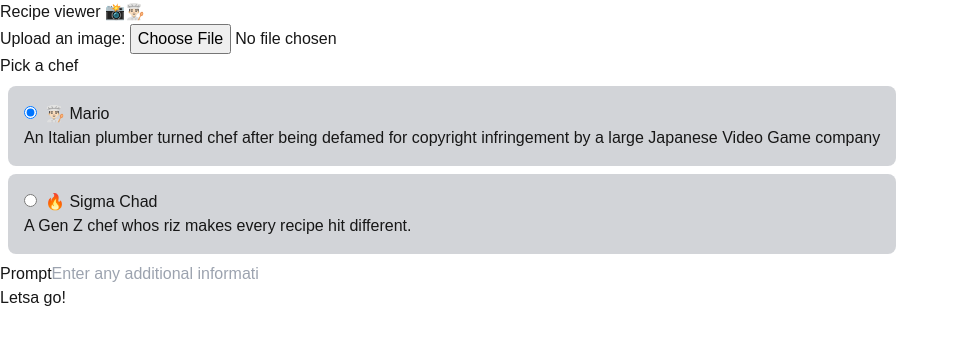
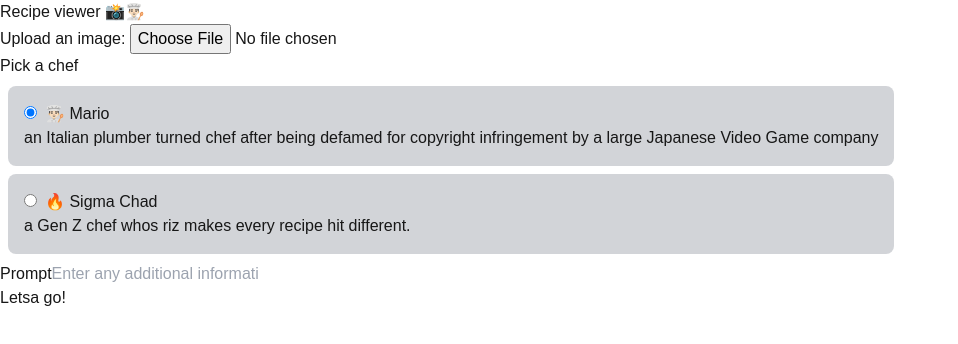
Before and after one commit to Albadylic/recipe-viewer, a Next.js app: page /generate in a window 1280 px wide. Shown: the top 344 px of the page, without its empty margins (0-958 px from the left). Built offline with nearby package versions, Linux system fonts and the light colour scheme.

Commit message:
Add chef to prompt

```diff
--- a/app/generate/page.tsx
+++ b/app/generate/page.tsx
@@ -10,7 +10,7 @@ export default function Generate() {
   const [image, setImage] = useState(null);
 
   const [chef, setChef] = useState(
-    "An Italian plumber turned chef after being defamed for copyright infringement by a large Japanese Video Game company"
+    "an Italian plumber turned chef after being defamed for copyright infringement by a large Japanese Video Game company"
   );
 
   const [buttonText, setButtonText] = useState("Letsa go!");
@@ -23,13 +23,13 @@ export default function Generate() {
       name: "Mario",
       emoji: "👨🏻‍🍳",
       description:
-        "An Italian plumber turned chef after being defamed for copyright infringement by a large Japanese Video Game company",
+        "an Italian plumber turned chef after being defamed for copyright infringement by a large Japanese Video Game company",
       buttonText: "Letsa go!",
     },
     {
       name: "Sigma Chad",
       emoji: "🔥",
-      description: "A Gen Z chef whos riz makes every recipe hit different.",
+      description: "a Gen Z chef whos riz makes every recipe hit different.",
       buttonText: "Let him cook!",
     },
   ];
@@ -41,7 +41,9 @@ export default function Generate() {
 
   const handleSubmit = async () => {
     // Call the APIs and retrieve a response
-    const { response } = await generate(`Generate a recipe with cabbage`);
+    const { response } = await generate(
+      `You are ${chef}. Generate a recipe with cabbage`
+    );
 
     setLoading(true);
 
@@ -94,7 +96,7 @@ export default function Generate() {
                   type="radio"
                   value={description}
                   name="genre"
-                  onChange={handleChefChange}
+                  onChange={() => handleChefChange(description, buttonText)}
                   defaultChecked={index == 0 ? true : false}
                 />
                 <label className="ml-2" htmlFor={name}>
```
